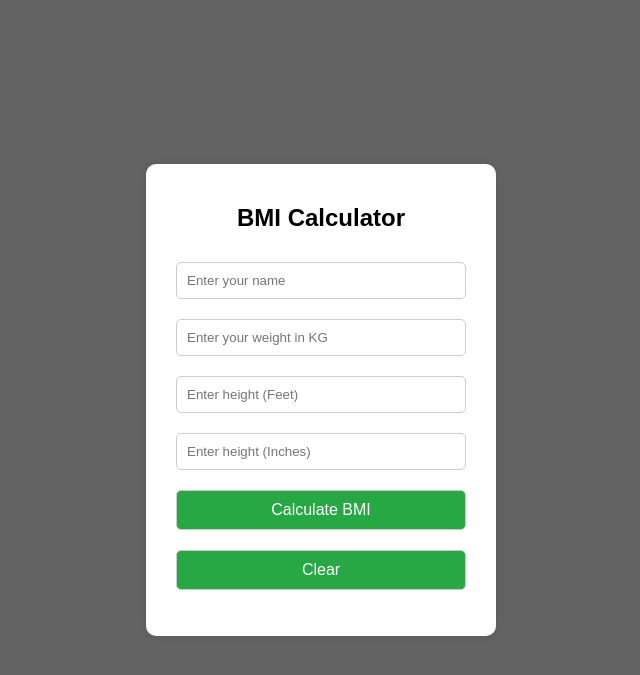
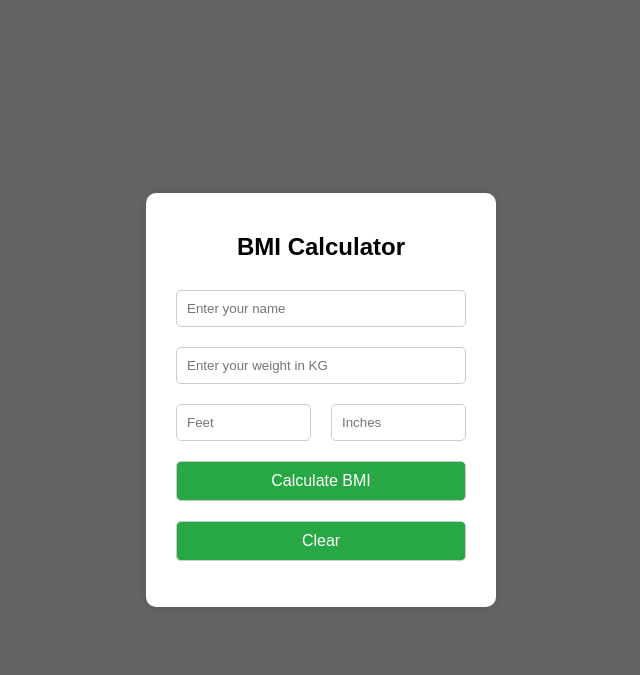
Before and after one commit to SaiSantosh13072001/BMI-Calculator, a Flask app: page / in a window 1280 px wide. Shown: the top 675 px of the page, without its empty margins (319-959 px from the left). Run offline with Flask 3, Linux system fonts and the light colour scheme.

Commit message:
changes in the file.

```diff
--- a/app.py
+++ b/app.py
@@ -3,18 +3,12 @@ from flask import Flask, render_template, request, jsonify
 app = Flask(__name__)
 
 def calculate_bmi(weight, feet, inches):
-    if inches >= 12:
-        print("Invalid input detected: Inches should be less than 12.")
-        return None
-    else :
-        height_in_inches = (feet * 12) + inches
-        bmi = (weight * 2.20462 * 703) / (height_in_inches ** 2)
-        return round(bmi, 2)
+    height_in_inches = (feet * 12) + inches
+    bmi = (weight * 2.20462 * 703) / (height_in_inches ** 2)
+    return round(bmi, 2)
 
 
 def get_bmi_category(bmi):
-    if bmi is None:
-        return "invalid input detected: Inches should be less than 12."
     if bmi < 18.5:
         return "underweight"
     elif bmi <= 24.9:
@@ -34,23 +28,23 @@ def index():
 
 @app.route('/calculate', methods=['POST'])
 def calculate():
-    try:
-        name = request.form['name']
-        weight = float(request.form['weight'])
-        feet = float(request.form['feet'])
-        inches = float(request.form['inches'])
+    category = None
+    error = None
+    bmi = None
+    name = request.form['name']
+    weight = float(request.form['weight'])
+    feet = float(request.form['feet'])
+    inches = float(request.form['inches'])
+    if(inches < 0 or inches >= 12):
+        error = "Invalid input detected: Inches should be greater than or equal to 0 and less than 12."
 
-        bmi = calculate_bmi(weight, feet, inches)
-        category = None
-        error = None
-        if bmi is not None:
-            category = get_bmi_category(bmi)
-        else:
-            error = get_bmi_category(bmi)
+    if(error is not None):
+        return jsonify({'name': name, 'bmi': bmi, 'category': category, 'error': error})
 
-        return jsonify({'name': name, 'bmi': bmi, 'category': category, 'error': error})
-    except ValueError:
-        return jsonify({'error': 'Invalid input!'}), 400
+    bmi = calculate_bmi(weight, feet, inches)
+    category = get_bmi_category(bmi)
+
+    return jsonify({'name': name, 'bmi': bmi, 'category': category, 'error': error})
 
 if __name__ == '__main__':
     app.run(debug=True)
--- a/static/css/styles.css
+++ b/static/css/styles.css
@@ -25,6 +25,14 @@ body {
     color: #0056b3;
     padding-bottom: 10px;
 }
+
+.height-container {
+    display: flex;
+}
+
+.height-container input {
+    width: 50%;
+}
 input, button {
     width: calc(100% - 20px);
     padding: 10px;
--- a/templates/index.html
+++ b/templates/index.html
@@ -18,8 +18,10 @@
             <h2>BMI Calculator</h2>
             <input type="text" id="name" placeholder="Enter your name" required><br />
             <input type="number" id="weight" placeholder="Enter your weight in KG" required><br />
-            <input type="number" id="feet" placeholder="Enter height (Feet)" required><br />
-            <input type="number" id="inches" placeholder="Enter height (Inches)" required><br />
+            <div class="height-container">
+                <input type="number" id="feet" placeholder="Feet" required>
+                <input type="number" id="inches" placeholder="Inches" required>
+            </div>
             <button onclick="calculateBMI()">Calculate BMI</button><br />
             <button onclick="clearAll()">Clear</button><br />
             <p class="result" id="result"></p>
```
